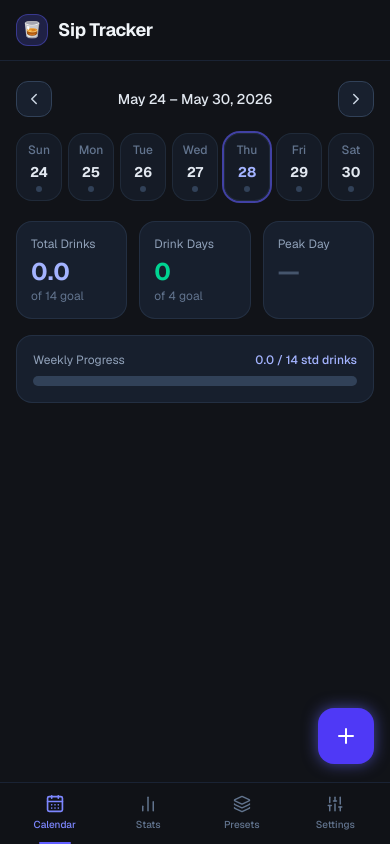
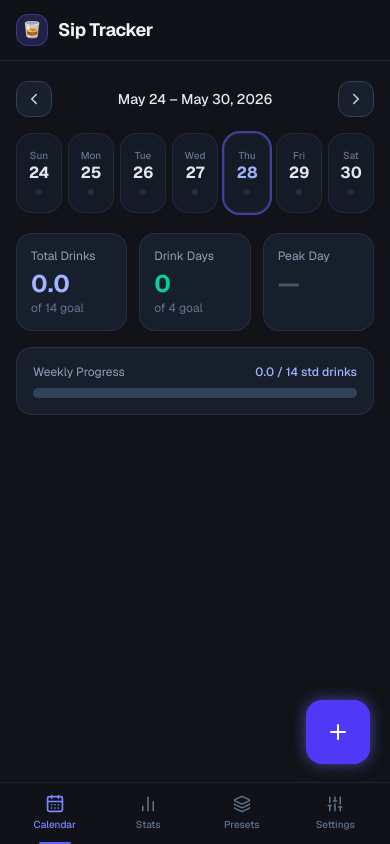
Before and after one commit to lyricolivia20/sip-tracker, a Next.js app: page / in a window 390 px wide. Built offline with nearby package versions, Linux system fonts and the light colour scheme.

Commit message:
feat: mobile-first improvements - safe areas, touch targets, iOS zoom fix

```diff
--- a/app/globals.css
+++ b/app/globals.css
@@ -7,6 +7,7 @@
 
 * {
   box-sizing: border-box;
+  -webkit-tap-highlight-color: transparent;
 }
 
 html, body {
@@ -15,6 +16,12 @@ html, body {
   color: #e2e8f0;
   font-family: var(--font-geist-sans), system-ui, sans-serif;
   -webkit-font-smoothing: antialiased;
+  overscroll-behavior: none;
+  overflow-x: hidden;
+}
+
+input, textarea, select {
+  font-size: 16px !important; /* prevents iOS zoom on focus */
 }
 
 ::-webkit-scrollbar {
@@ -70,3 +77,14 @@ html, body {
   transform: translateY(-2px);
   box-shadow: 0 8px 24px rgba(0,0,0,0.4);
 }
+
+/* iOS safe area */
+.safe-bottom {
+  padding-bottom: env(safe-area-inset-bottom, 0px);
+}
+.pb-safe {
+  padding-bottom: calc(env(safe-area-inset-bottom, 0px) + 0.75rem);
+}
+.mb-nav {
+  margin-bottom: calc(env(safe-area-inset-bottom, 0px) + 5rem);
+}
--- a/app/layout.tsx
+++ b/app/layout.tsx
@@ -15,6 +15,18 @@ const geistMono = Geist_Mono({
 export const metadata: Metadata = {
   title: "Sip Tracker",
   description: "Track your weekly alcohol intake with clarity.",
+  viewport: {
+    width: "device-width",
+    initialScale: 1,
+    maximumScale: 1,
+    userScalable: false,
+  },
+  themeColor: "#111318",
+  appleWebApp: {
+    capable: true,
+    statusBarStyle: "black-translucent",
+    title: "Sip Tracker",
+  },
 };
 
 export default function RootLayout({
--- a/app/page.tsx
+++ b/app/page.tsx
@@ -132,7 +132,7 @@ export default function Home() {
       </header>
 
       {/* Main content */}
-      <main className="flex-1 max-w-2xl mx-auto w-full px-4 py-5 pb-28">
+      <main className="flex-1 max-w-2xl mx-auto w-full px-4 py-5 mb-nav">
         {activeTab === 'calendar' && (
           <div className="animate-fade-in">
             <WeeklyCalendar
@@ -177,7 +177,7 @@ export default function Home() {
       </main>
 
       {/* Bottom Nav */}
-      <nav className="fixed bottom-0 left-0 right-0 z-40 border-t border-slate-800/80" style={{ backgroundColor: '#111318ee', backdropFilter: 'blur(12px)' }}>
+      <nav className="fixed bottom-0 left-0 right-0 z-40 border-t border-slate-800/80 safe-bottom" style={{ backgroundColor: '#111318ee', backdropFilter: 'blur(12px)' }}>
         <div className="max-w-2xl mx-auto px-2">
           <div className="flex items-center">
             {TAB_CONFIG.map(tab => (
@@ -206,7 +206,8 @@ export default function Home() {
       {/* FAB - Add Drink */}
       <button
         onClick={() => setShowFabForm(true)}
-        className="fixed bottom-20 right-4 sm:right-6 z-50 w-14 h-14 rounded-2xl bg-indigo-600 hover:bg-indigo-500 text-white flex items-center justify-center shadow-lg glow-btn animate-pulse-glow transition"
+        style={{ bottom: 'calc(env(safe-area-inset-bottom, 0px) + 5rem)' }}
+        className="fixed right-5 sm:right-8 z-50 w-16 h-16 rounded-2xl bg-indigo-600 hover:bg-indigo-500 active:scale-95 text-white flex items-center justify-center shadow-lg glow-btn animate-pulse-glow transition"
         aria-label="Add drink"
       >
         <Plus size={24} />
--- a/components/DayModal.tsx
+++ b/components/DayModal.tsx
@@ -159,10 +159,10 @@ export default function DayModal({ dateStr, entries, presets, onClose, onAddEntr
 
         {/* Footer */}
         {view === 'list' && (
-          <div className="p-4 border-t border-slate-700/50">
+          <div className="p-4 pb-safe border-t border-slate-700/50">
             <button
               onClick={() => setView('add')}
-              className="w-full flex items-center justify-center gap-2 py-3 bg-indigo-600 hover:bg-indigo-500 text-white font-semibold rounded-xl glow-btn transition"
+              className="w-full flex items-center justify-center gap-2 py-3.5 bg-indigo-600 hover:bg-indigo-500 active:scale-95 text-white font-semibold rounded-xl glow-btn transition"
             >
               <Plus size={18} />
               Add Drink
--- a/components/DrinkForm.tsx
+++ b/components/DrinkForm.tsx
@@ -201,7 +201,7 @@ export default function DrinkForm({ presets, initialDate, entry, onSave, onCance
         </button>
         <button
           type="submit"
-          className="flex-1 py-3 rounded-xl bg-indigo-600 hover:bg-indigo-500 text-white font-semibold glow-btn transition"
+          className="flex-1 py-3.5 rounded-xl bg-indigo-600 hover:bg-indigo-500 active:scale-95 text-white font-semibold glow-btn transition"
         >
           {entry ? 'Update Drink' : 'Log Drink'}
         </button>
--- a/components/WeeklyCalendar.tsx
+++ b/components/WeeklyCalendar.tsx
@@ -86,21 +86,22 @@ export default function WeeklyCalendar({ weekStart, entries, goals, onPrevWeek,
             <button
               key={dateStr}
               onClick={() => onDayClick(dateStr)}
-              className={`flex flex-col items-center gap-1 p-2 rounded-2xl border card-hover transition-all relative ${colors.bg} ${colors.border} ${
+              className={`flex flex-col items-center justify-center gap-1 p-2 rounded-2xl border card-hover transition-all relative ${colors.bg} ${colors.border} ${
                 todayDay ? 'ring-2 ring-indigo-500/60' : ''
               }`}
+              style={{ minHeight: '80px' }}
             >
-              <span className="text-xs text-slate-500 font-medium">{DAY_LABELS[i]}</span>
-              <span className={`text-sm font-bold ${todayDay ? 'text-indigo-300' : 'text-slate-200'}`}>
+              <span className="text-[10px] text-slate-500 font-medium leading-none">{DAY_LABELS[i]}</span>
+              <span className={`text-base font-bold leading-none ${todayDay ? 'text-indigo-300' : 'text-slate-200'}`}>
                 {day.getDate()}
               </span>
               {total > 0 ? (
                 <>
-                  <span className={`text-xs font-semibold ${colors.text}`}>{total.toFixed(1)}</span>
+                  <span className={`text-xs font-semibold leading-none ${colors.text}`}>{total.toFixed(1)}</span>
                   <div className={`w-1.5 h-1.5 rounded-full ${colors.dot}`} />
                 </>
               ) : (
-                <div className="w-1.5 h-1.5 rounded-full bg-slate-700" />
+                <div className="w-1.5 h-1.5 rounded-full bg-slate-700/50 mt-1" />
               )}
             </button>
           );
```
